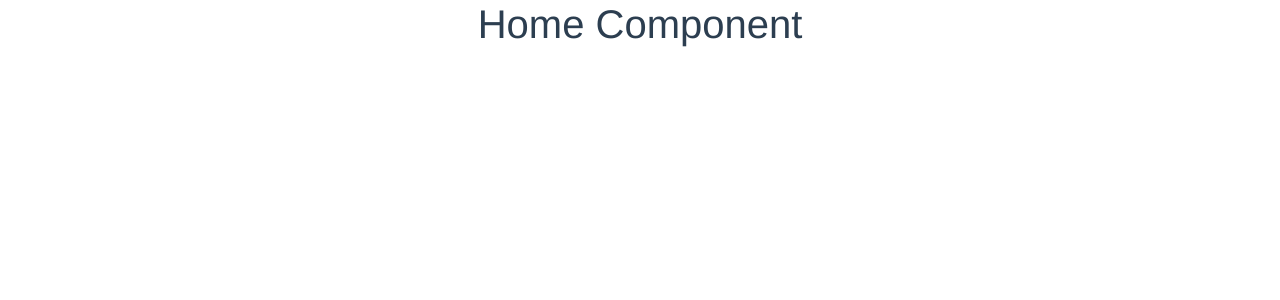
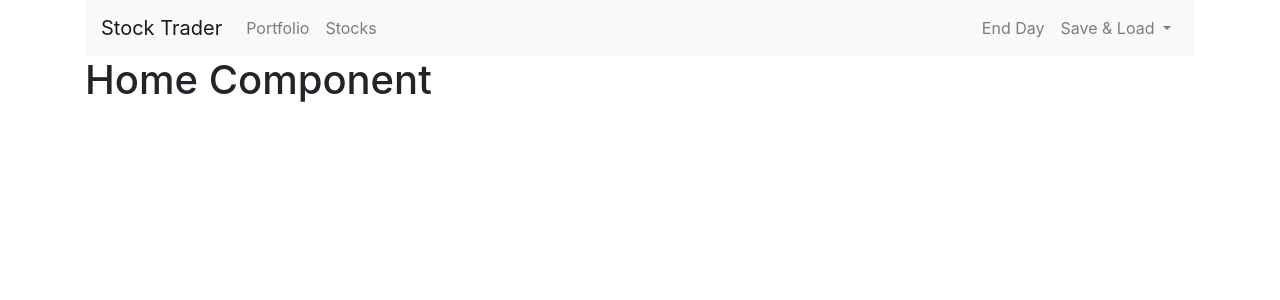
Before and after one commit to cmanish049/stock-trade, a Vue app: page / in a window 1280 px wide. Shown: the top 300 px of the page. Built offline with nearby package versions, Linux system fonts and the light colour scheme.

Commit message:
5 adding header

```diff
--- a/src/App.vue
+++ b/src/App.vue
@@ -1,28 +1,18 @@
 <template>
-  <div class="container" id="app">
-    <router-view />
+  <div class="container">
+    <app-header></app-header>
+
+        <router-view />
+
   </div>
 </template>
-
+<script>
+import Header from './components/Header'
+export default {
+  components: {
+    appHeader: Header
+  }
+}
+</script>
 <style>
-#app {
-  font-family: Avenir, Helvetica, Arial, sans-serif;
-  -webkit-font-smoothing: antialiased;
-  -moz-osx-font-smoothing: grayscale;
-  text-align: center;
-  color: #2c3e50;
-}
-
-#nav {
-  padding: 30px;
-}
-
-#nav a {
-  font-weight: bold;
-  color: #2c3e50;
-}
-
-#nav a.router-link-exact-active {
-  color: #42b983;
-}
 </style>
--- a/src/components/Header.vue
+++ b/src/components/Header.vue
@@ -1,5 +1,36 @@
 <template>
-  <h1>Header Component</h1>
+  <nav class="navbar navbar-expand-lg navbar-light bg-light">
+  <router-link to="/" class="navbar-brand">Stock Trader</router-link>
+  <button class="navbar-toggler" type="button" data-toggle="collapse" data-target="#navbarSupportedContent" aria-controls="navbarSupportedContent" aria-expanded="false" aria-label="Toggle navigation">
+    <span class="navbar-toggler-icon"></span>
+  </button>
+
+  <div class="collapse navbar-collapse" id="navbarSupportedContent">
+    <ul class="navbar-nav mr-auto">
+      <router-link to="/portfolio" class="nav-item" activeClass="active" tag="li">
+        <a class="nav-link" href="#">Portfolio <span class="sr-only">(current)</span></a>
+      </router-link>
+      <router-link to="/stocks" class="nav-item" activeClass="active" tag="li">
+        <a class="nav-link" href="#">Stocks</a>
+      </router-link>
+
+    </ul>
+    <ul class="navbar-nav navbar-right">
+        <li class="nav-item">
+        <a class="nav-link" href="#">End Day</a>
+      </li>
+      <li class="nav-item dropdown">
+        <a class="nav-link dropdown-toggle" href="#" id="navbarDropdown" role="button" data-toggle="dropdown" aria-haspopup="true" aria-expanded="false">
+          Save & Load
+        </a>
+        <div class="dropdown-menu" aria-labelledby="navbarDropdown">
+          <a class="dropdown-item" href="#">Save Data</a>
+          <a class="dropdown-item" href="#">Load Data</a>
+        </div>
+      </li>
+    </ul>
+  </div>
+</nav>
 </template>
 
 <script>
```
